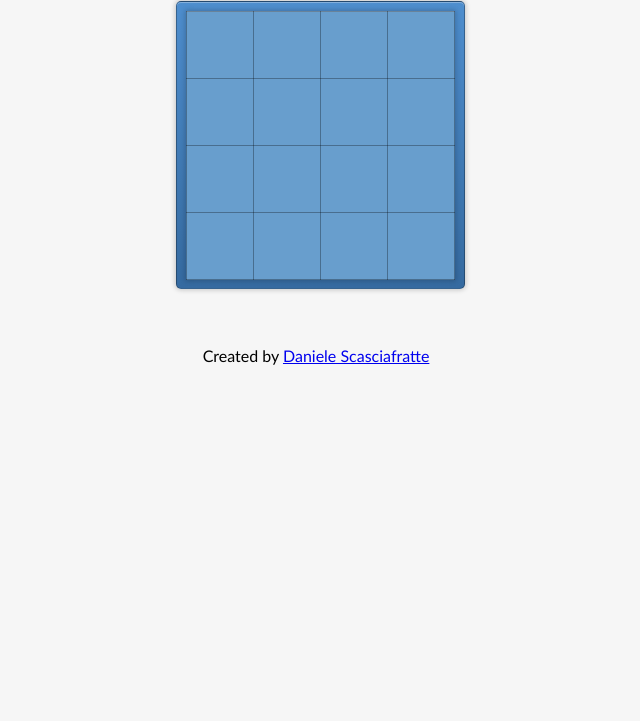
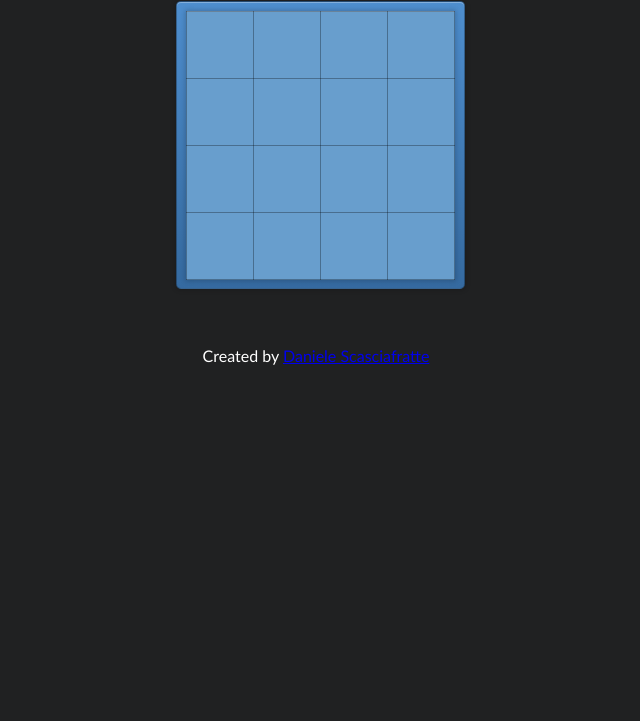
Before and after one commit to Mte90/Memory, a plain HTML site: page index.htm in a window 1280 px wide. Shown: the part 79-800 px from the top of the page, without its empty margins (324-964 px from the left). Drawn offline with Linux system fonts and the light colour scheme.

Commit message:
dark mode is better than white mode

```diff
--- a/index.htm
+++ b/index.htm
@@ -10,11 +10,26 @@
 				width:64px;
 				height:64px;
 			}
+
+			span{
+				color: white;
+			}
+
+			body
+			{
+				background-color: rgb(32,33,34);
+			}
+
 			.container {
 				margin:0 auto;
 				width:280px;
 				text-align:center;
 			}
+
+			#testo{
+				color: white;
+			}
+
 			.border {
 				height:278px;
 				width:274px;
@@ -43,7 +58,7 @@
 				cursor:pointer;
 			}
 			body {
-				background: #f6f6f6;
+				/*background: #f6f6f6;*/
 				font-family: Calibri, Candara, Segoe, "Segoe UI", Optima, Arial, sans-serif;
 			}
 			.logo {
@@ -134,7 +149,7 @@
 	<body>
 		<div class="container">
 			<span class="logo">KJMemory</span><br>
-			<span class="turn">Attempts 0</span> || <span class="find">Founded 0</span>
+			<span class="turn">Attempts 0</span> <a id="testo">||</a> <span class="find">Founded 0</span>
 			<div class="border"><table class="table">
 					<tr>
 						<td><div class="retro"><div class="card"></div></div></td>
@@ -162,7 +177,7 @@
 					</tr>
 				</table></div><br/>
 				<a href="" style="display:none;font-size:16px"><b>New challenge!</b></a><br><br>
-				Created by <a href="http://www.mte90.net">Daniele Scasciafratte</a>
+				<a id="testo">Created by</a> <a href="http://www.mte90.net">Daniele Scasciafratte</a>
 		</div>
 	</body>
 </html>
```
